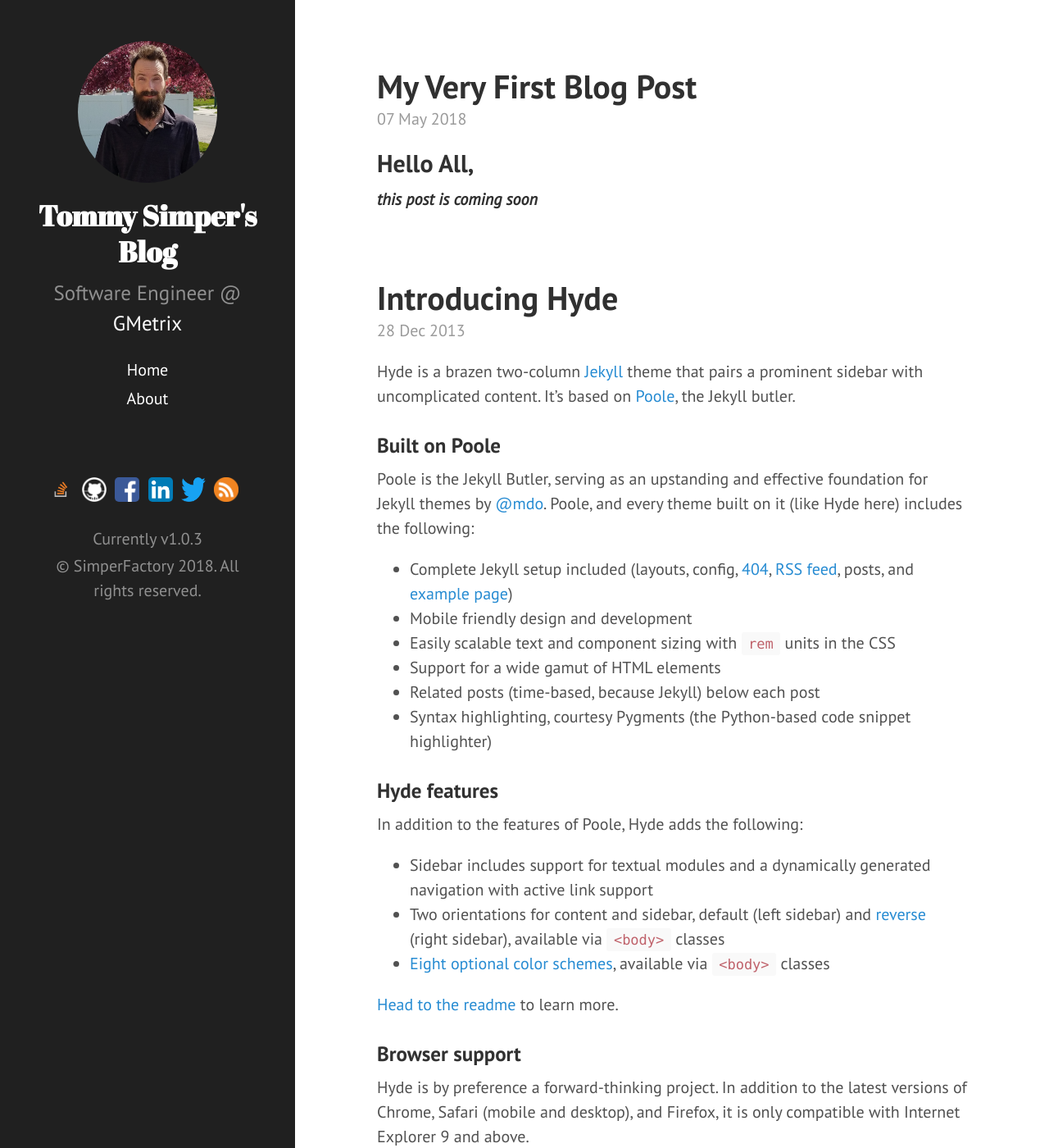
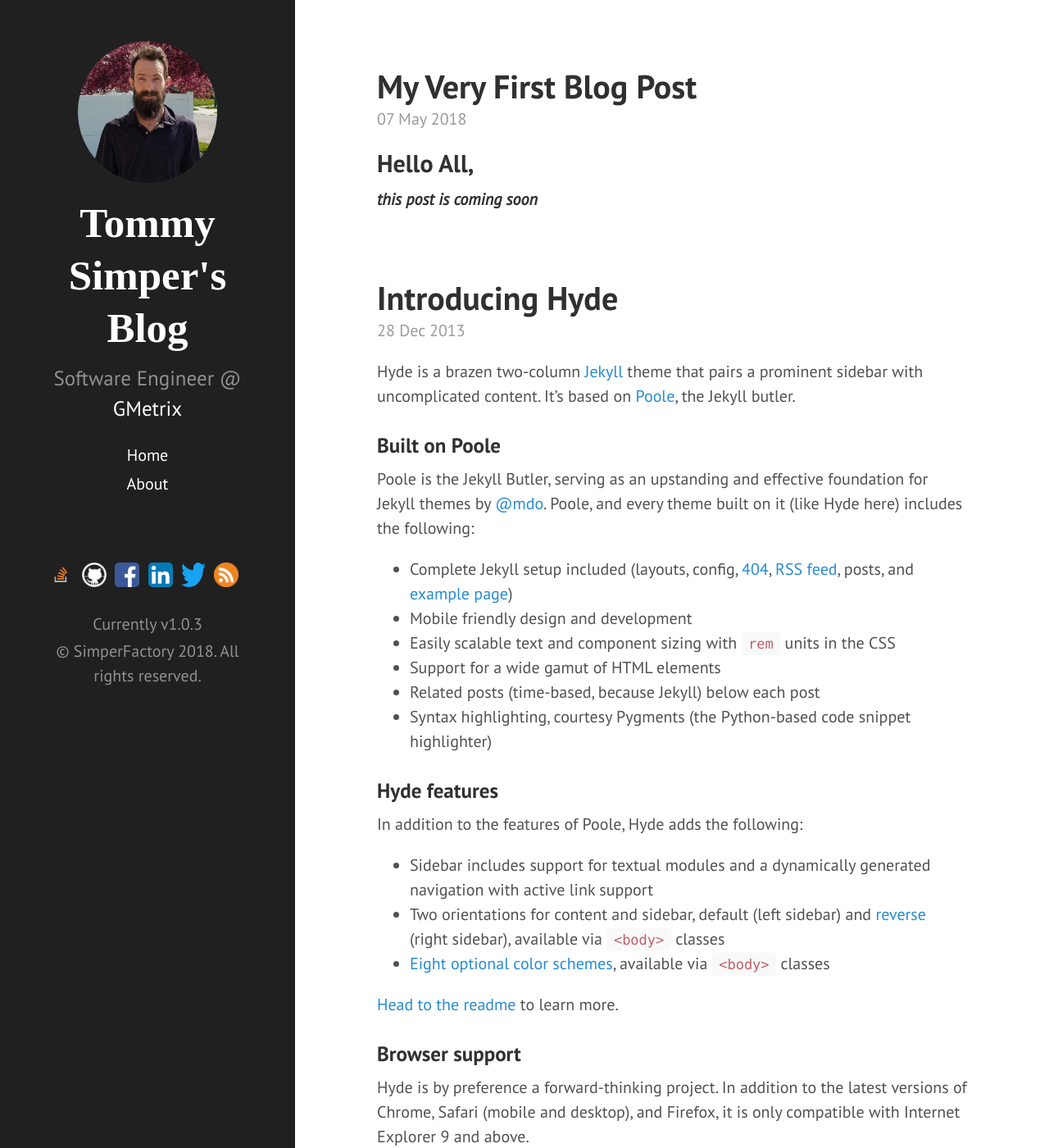
Before and after one commit to RuntimeRascal/simpert.github.com, a Jekyll site: the page built from index.html, in a window 1280 px wide and 1400 px high. Shown: the whole window at 82% size. Built offline with Jekyll 4.4.1, drawn with Linux system fonts in a browser that asks for light colours; the list of posts is cut into pages by our own code.

Commit message:
update title font

```diff
--- a/public/css/hyde.css
+++ b/public/css/hyde.css
@@ -98,8 +98,8 @@
 .sidebar-about h1 {
   color: #fff;
   margin-top: 0;
-  font-family: "Abril Fatface", serif;
-  font-size: 1.75rem;
+  font-family: "Fireye", serif;
+  font-size: 2.55rem;
 }
 
 .sidebar-footer {
```
